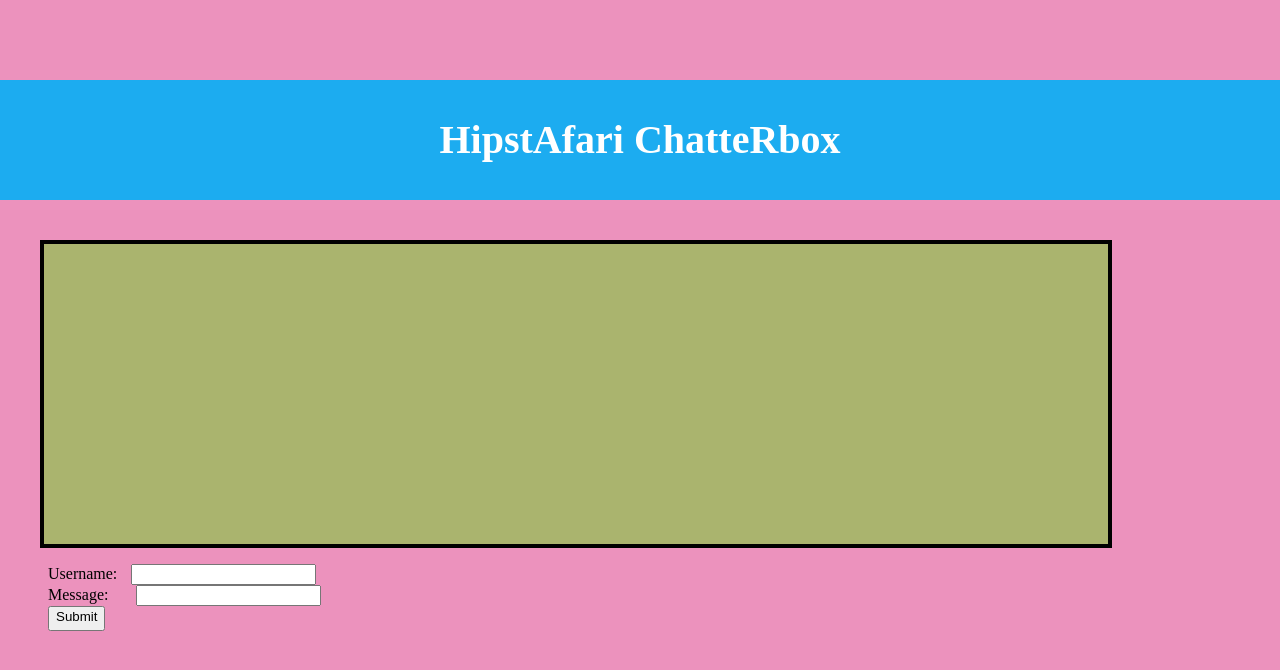
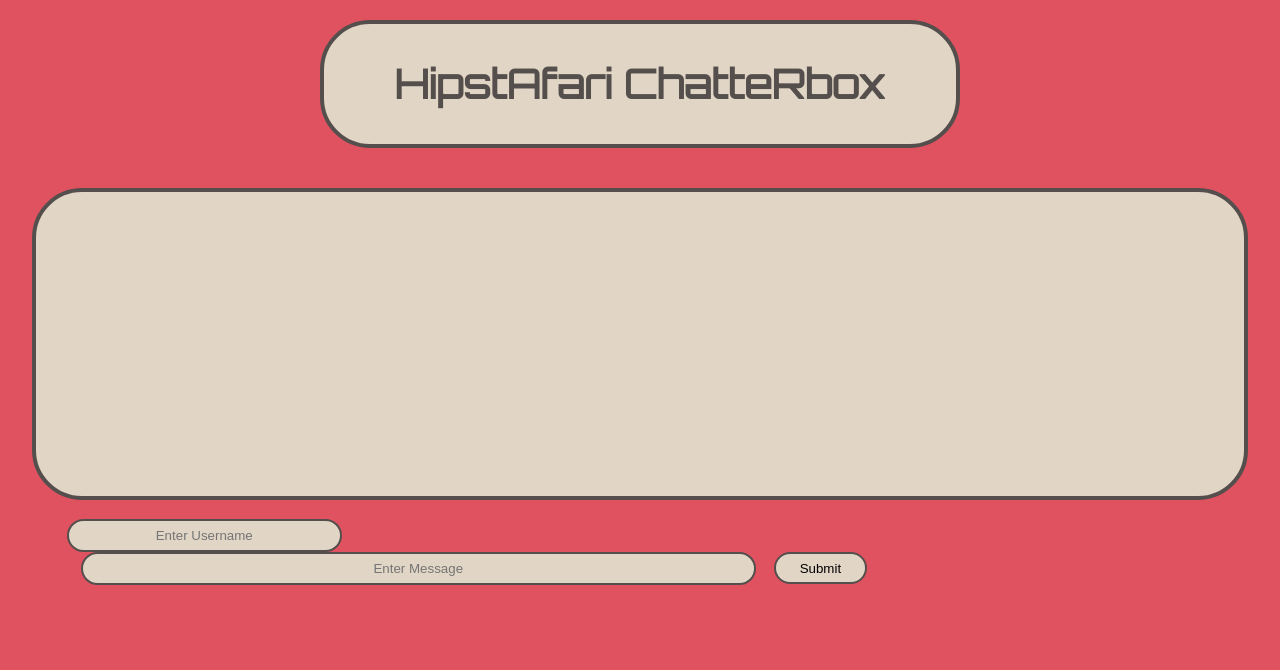
Before and after one commit to Luekerc/JCC, a plain HTML site: page index.html in a window 1280 px wide. Drawn offline with Linux system fonts and the light colour scheme; no server answers; a web font is replaced by a local one.

Commit message:
new color pallette, added cool features to message box and username box

```diff
--- a/index.html
+++ b/index.html
@@ -8,17 +8,25 @@
     <title>JCC</title>
     <link rel="stylesheet" href="styles/reset.css">
     <link rel="stylesheet" href="styles/main.css">
+    <link href='http://fonts.googleapis.com/css?family=Source+Code+Pro:900|Orbitron' rel='stylesheet' type='text/css'>
   </head>
   <body>
     <div class="header">HipstAfari ChatteRbox</div>
 
     <div id="chatbox"> </div>
-      <div class="usernamesubmitbox">Username:
-        <input id="usernamebox" type="text"><br>
-        Message:
-        <input id="messagebox" type="text"><br>
-        <button id="submit" type="button">Submit</button>
-      </div>
+      <div class="usernamesubmitbox">
+        <input id="usernamebox" type="text" placeholder="Enter Username">
+
+        <input id="messagebox" type="text" placeholder="Enter Message">
+
+        <input type="submit" id="submit" value="Submit" />
+
+       <!--  <button id="submit" type="button">Submit</button> -->
+
+        </div>
+
+
+
 
     <script src="scripts/jquery.min.js"></script>
     <script src="scripts/lodash.min.js"></script>
--- a/styles/main.css
+++ b/styles/main.css
@@ -1,55 +1,88 @@
 .header{
 	text-align: center;
 	font-size: 40px;
-	font-family: 'droid sans' serif;
+	font-family: 'Orbitron', sans-serif;
 	padding: 1em 0 1em 0;
-	margin-top: 2em;
-	color: white;
+	margin: .5em 8em 0 8em;
+	color: rgb(84,79,76);
 	font-weight: bold;
-	background-color: rgb(28,172,240);
+	background-color: rgb(225,213,197);
 	margin-bottom: 1em;
+	border: solid 4px rgb(84,79,76);
+	border-radius: 50px;
 }
 
 body {
-	background-color:rgb(236, 146, 189);
+	background-color:rgb(224,82,96);
+	color: rgb(84,79,76);
+
 
 }
 #chatbox{
-	width: 80%;
-	height: 15em;
-	border: solid 4px black;
+
+	height: 19em;
+	border: solid 4px rgb(84,79,76);
 	/*margin: 10px auto;*/
 	font-family: 'droid sans' serif;
 	padding: 0 1em 0 1em;
 	overflow: scroll;
-	margin: 0 2em 0 2em;
-	font-size: 1.25em;
+	margin-right: 2em;
+	margin-left: 2em;
+	font-size: 1em;
 	color: black;
-	background-color: rgb(170,180,110);
-	position: relative;
+	background-color: rgb(225,213,197);
+	border-radius: 50px;
+	/*position: relative;*/
 }
 .usernamesubmitbox {
 	margin-left: 3em;
 	margin-top: 1em;
 	font-family: 'droid sans' serif;
+	font-size: 1.2em;
+	width: 50em;
 }
 
 #usernamebox {
 	text-align: center;
 	margin-left: 0.7em;
+	background-color: rgb(225,213,197);
+	border: solid 2px rgb(84,79,76);
+	border-radius: 50px;
+	font-family: 'droid sans' serif;
+	height: 2em;
+	width: 20em;
+
+
 }
 #messagebox {
 	text-align: center;
 	margin-left: 1.75em;
+	background-color: rgb(225,213,197);
+	width: 50em;
+	border: solid 2px rgb(84,79,76);
+	border-radius: 50px;
+	font-family: 'droid sans' serif;
+	height: 2em;
+
+
 }
 #submit {
 	text-align: center;
-	padding-bottom: 5px;
+
+	background-color: rgb(225,213,197);
+	display: inline-block;
+	border-radius: 50px;
+	width: 7em;
+	margin-left: 1em;
+	border: solid 2px rgb(84,79,76);
+	font-family: 'droid sans' serif;
+	height: 2.4em;
+
 }
 
 .row {
 border-bottom: solid 1px black;
-color: black;
+color: rgb(84,79,76);
 
 }
 
```
